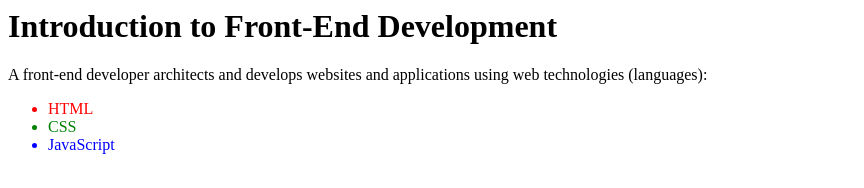
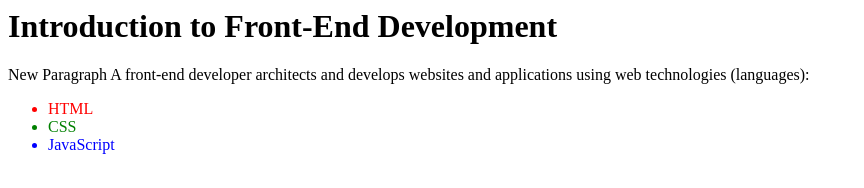
Before and after one commit to 121986/front-end-development, a plain HTML site: page index.html in a window 1280 px wide. Shown: the whole page, without its empty margins (0-864 px from the left). Drawn offline with Linux system fonts and the light colour scheme.

Commit message:
New Paragraph Added

```diff
--- a/index.html
+++ b/index.html
@@ -1,4 +1,5 @@
 <h1>Introduction to Front-End Development</h1>
+<p1>New Paragraph</p1>
 <p1>A front-end developer architects and develops websites and applications using web technologies (languages):</p1>
 <ul>
 <li style="color:red;">HTML</li>
```
